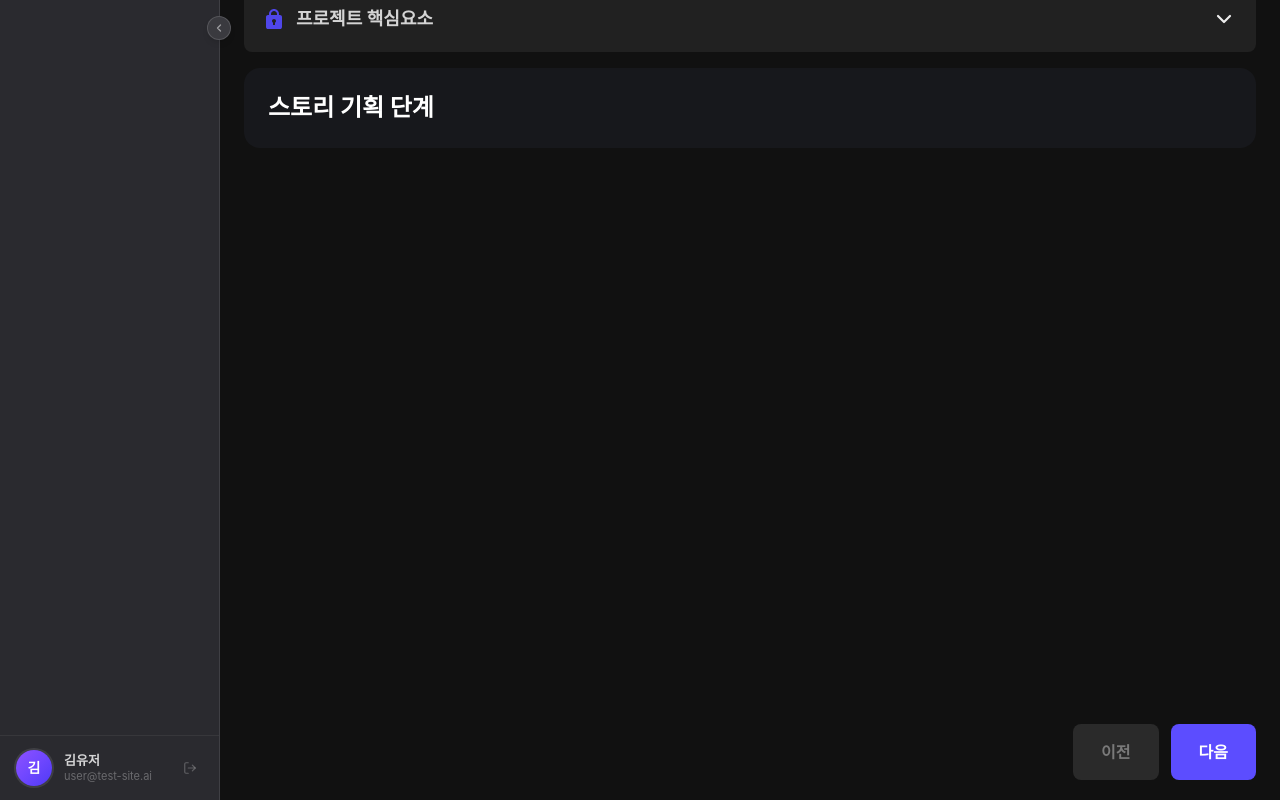
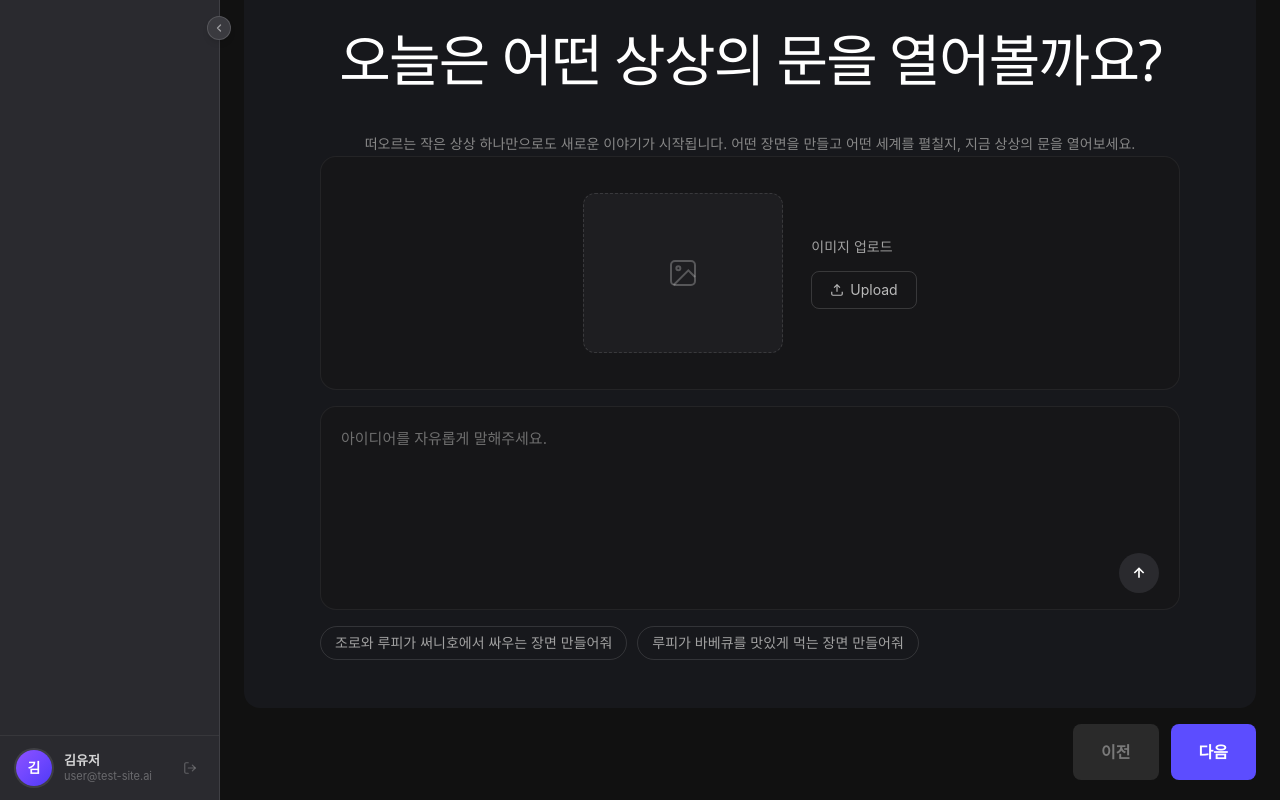
Before and after one commit to Blaybus-VideoAI-Hackathon/frontend, a React (Vite) app: page /projects/new in a window 1280 px wide. Both pictures are taken after a click on the button "이전". Built offline with nearby package versions, Linux system fonts and the light colour scheme.

Commit message:
feat: 스토리 기획
스토리 기획 단계 만들었다.

```diff
--- /dev/null
+++ b/src/components/story/StoryStage.tsx
@@ -0,0 +1,145 @@
+import { useState, useRef, type ChangeEvent } from "react";
+
+const SUGGESTIONS: string[] = [
+  "조로와 루피가 써니호에서 싸우는 장면 만들어줘",
+  "루피가 바베큐를 맛있게 먹는 장면 만들어줘",
+];
+
+export default function StoryStage() {
+  const [idea, setIdea] = useState<string>("");
+  const [previewUrl, setPreviewUrl] = useState<string | null>(null);
+  const fileInputRef = useRef<HTMLInputElement>(null);
+
+  const handleFileChange = (e: ChangeEvent<HTMLInputElement>): void => {
+    const file = e.target.files?.[0];
+    if (file) {
+      const url = URL.createObjectURL(file);
+      setPreviewUrl(url);
+    }
+  };
+
+  const handleSuggestion = (text: string): void => {
+    setIdea(text);
+  };
+
+  return (
+    <section className="flex flex-col items-center rounded-2xl bg-[#17181C] px-6 py-12">
+      {/* Headline */}
+      <h1 className="mb-2.5 text-center text-[28px] font-bold tracking-tight text-white!">
+        오늘은 어떤 상상의 문을 열어볼까요?
+      </h1>
+      <p className="mb-9 text-center text-sm leading-relaxed text-gray-500">
+        떠오르는 작은 상상 하나만으로도 새로운 이야기가 시작됩니다. 어떤
+        장면을 만들고 어떤 세계를 펼칠지, 지금 상상의 문을 열어보세요.
+      </p>
+
+      {/* Image Upload Card */}
+      <div className="mb-4 flex w-full max-w-215 items-center justify-center rounded-2xl border border-white/6 bg-[#161618] px-6 py-9">
+        <div
+          onClick={() => fileInputRef.current?.click()}
+          className="flex h-40 w-50 cursor-pointer flex-col items-center justify-center overflow-hidden rounded-xl border-[1.5px] border-dashed border-white/12 bg-[#1e1e21] transition-colors hover:border-indigo-500/50"
+        >
+          {previewUrl ? (
+            <img
+              src={previewUrl}
+              alt="preview"
+              className="h-full w-full object-cover"
+            />
+          ) : (
+            <svg
+              width="32"
+              height="32"
+              viewBox="0 0 24 24"
+              fill="none"
+              stroke="rgba(255,255,255,0.25)"
+              strokeWidth="1.5"
+            >
+              <rect x="3" y="3" width="18" height="18" rx="3" />
+              <circle cx="8.5" cy="8.5" r="1.5" />
+              <path d="M21 15l-5-5L5 21" />
+            </svg>
+          )}
+        </div>
+
+        {!previewUrl && (
+          <div className="ml-7 flex flex-col items-start gap-3.5">
+            <p className="text-sm text-gray-400">이미지 업로드</p>
+            <button
+              onClick={() => fileInputRef.current?.click()}
+              className="flex items-center gap-1.5 rounded-lg border border-white/15 bg-transparent px-4.5 py-2 text-sm text-gray-300 transition-colors hover:bg-white/5"
+            >
+              <svg
+                width="14"
+                height="14"
+                viewBox="0 0 24 24"
+                fill="none"
+                stroke="currentColor"
+                strokeWidth="2"
+              >
+                <path d="M21 15v4a2 2 0 0 1-2 2H5a2 2 0 0 1-2-2v-4" />
+                <polyline points="17 8 12 3 7 8" />
+                <line x1="12" y1="3" x2="12" y2="15" />
+              </svg>
+              Upload
+            </button>
+          </div>
+        )}
+
+        <input
+          ref={fileInputRef}
+          type="file"
+          accept="image/*"
+          className="hidden"
+          onChange={handleFileChange}
+        />
+      </div>
+
+      {/* Idea Textarea */}
+      <div className="relative w-full max-w-215 rounded-2xl border border-white/6 bg-[#161618] px-5 pb-4 pt-5">
+        <textarea
+          value={idea}
+          onChange={(e: ChangeEvent<HTMLTextAreaElement>) =>
+            setIdea(e.target.value)
+          }
+          placeholder="아이디어를 자유롭게 말해주세요."
+          className="w-full resize-none bg-transparent text-[15px] leading-relaxed text-[#e8e8e8] outline-none placeholder:text-gray-600"
+          style={{ minHeight: 120 }}
+        />
+        <div className="flex justify-end">
+          <button
+            className="flex h-10 w-10 items-center justify-center rounded-full transition-colors"
+            style={{
+              background: idea.trim() ? "#6366f1" : "#2a2a2e",
+              cursor: idea.trim() ? "pointer" : "default",
+            }}
+          >
+            <svg
+              width="16"
+              height="16"
+              viewBox="0 0 24 24"
+              fill="none"
+              stroke="#fff"
+              strokeWidth="2.5"
+            >
+              <line x1="12" y1="5" x2="12" y2="19" />
+              <polyline points="19 12 12 5 5 12" />
+            </svg>
+          </button>
+        </div>
+      </div>
+
+      {/* Suggestion Chips */}
+      <div className="mt-4 flex w-full max-w-215 flex-wrap gap-2.5">
+        {SUGGESTIONS.map((s) => (
+          <button
+            key={s}
+            onClick={() => handleSuggestion(s)}
+            className="whitespace-nowrap rounded-full border border-white/12 bg-transparent px-3.5 py-1.5 text-sm text-gray-400 transition-all hover:border-indigo-500/50 hover:text-indigo-300"
+          >
+            {s}
+          </button>
+        ))}
+      </div>
+    </section>
+  );
+}
--- a/src/pages/CreateProjectPage.tsx
+++ b/src/pages/CreateProjectPage.tsx
@@ -3,6 +3,7 @@ import StepTabs from "../components/project-new/StepTabs";
 import ProjectCoreToggle from "../components/project-new/ProjectCoreToggle";
 import StepNavigation from "../components/project-new/StepNavigation";
 import CutStage from "../components/cut/CutStage";
+import StoryStage from "../components/story/StoryStage";
 import { STEP_ORDER, type TabId } from "../constants/step";
 
 export default function CreateProjectPage() {
@@ -30,11 +31,7 @@ export default function CreateProjectPage() {
   const renderStageContent = () => {
     switch (activeStep) {
       case "story":
-        return (
-          <section className="rounded-[16px] bg-[#17181C] p-6 text-white">
-            <div className="text-2xl font-bold">스토리 기획 단계</div>
-          </section>
-        );
+        return <StoryStage />;
       case "cut":
         return <CutStage />;
       case "image":
```
